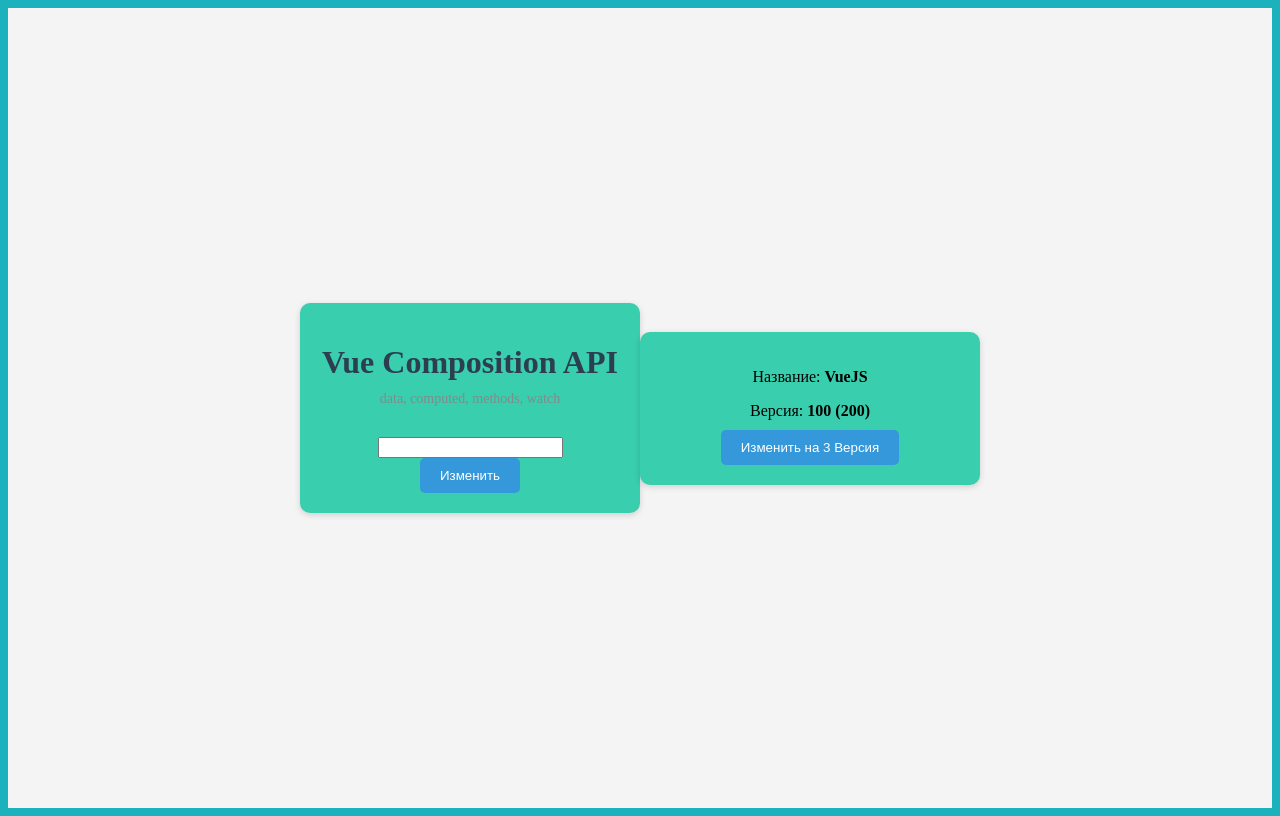
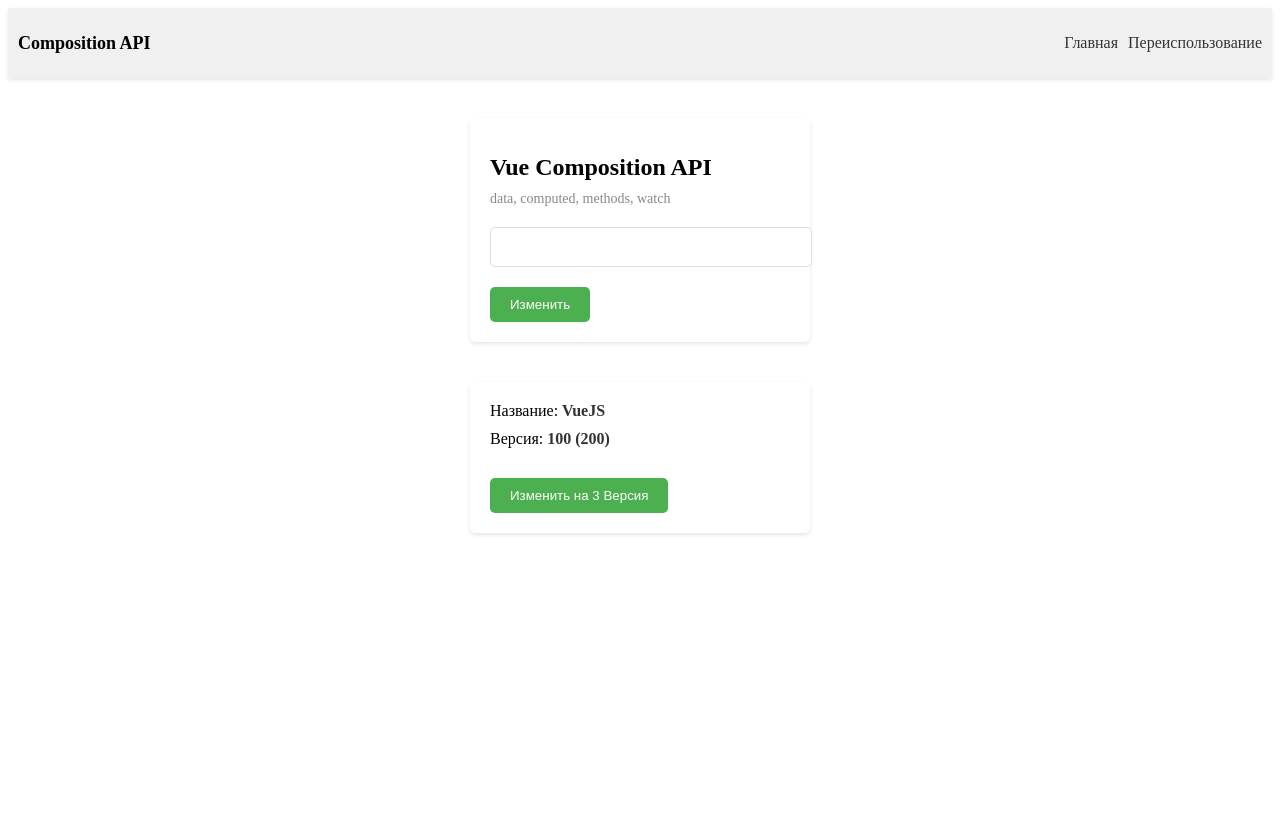
Before and after one commit to vitalay/19-compositionAPI, a Vue app: page / in a window 1280 px wide. Built offline with nearby package versions, Linux system fonts and the light colour scheme.

Commit message:
настроил router

```diff
--- a/package.json
+++ b/package.json
@@ -11,7 +11,8 @@
     "preview": "vite preview"
   },
   "dependencies": {
-    "vue": "^3.5.13"
+    "vue": "^3.5.13",
+    "vue-router": "^4.0.13"
   },
   "devDependencies": {
     "@vitejs/plugin-vue": "^5.2.1",
--- a/src/App.vue
+++ b/src/App.vue
@@ -1,92 +1,60 @@
 <template>
- <div class="container">
-  <div class="card">
-    <h1>Vue Composition API</h1>
-    <small>data, computed, methods, watch </small>
-    <div class="form-control">
-      <input type="text" v-model="ferstName">
-       <!-- <input type="text" ref="textInput" > -->
-    </div>
-
-    <button class="btn" @click="change">Изменить</button>
+  <header class="navbar">
+    <strong>Composition API</strong>
+    <ul class="navbar-menu">
+      <li>
+        <router-link to="/">Главная</router-link>
+      </li>
+      <li>
+        <router-link to="/reusable">Переиспользование</router-link>
+      </li>
+    </ul>
+  </header>
+  <div class="container wide-nav">
+    <router-view></router-view>
   </div>
-
-  <Framvorkinfo
-  :name="name"
-  :version="version"
-  @change-version="changeVersion"
-  class="test-fpom-app"
-  >
-  <template #footer>
-    <p>Все права защищены</p>
-  </template>
-</Framvorkinfo>
-
-
- </div>
-
 </template>
 
 <script>
-import { ref, reactive, toRefs, isRef, isReactive, computed, watch, provide } from 'vue'
-import Framvorkinfo from './Framvorkinfo.vue';
-export default {
-
-
-setup() {
-const name = ref( 'VueJS')
-const version = ref( 100)
-const textInput = ref(null)
-const ferstName = ref('')
-
-
-
-const framework = reactive({
-  name: 'VueJS',
-  version: 3
-})
-
-//const doubleVersion = computed(() => version.value * 2)
-
-// watch ([doubleVersion, name], (newValues, oldValues) => {
-//   console.log('new version', newValues[0]),
-//   console.log('new name', newValues[1]),
-//   console.log('old version', oldValues[0]),
-//   console.log('old name', oldValues[1])
-
-// })
-
-function changeInfo() {
-
-name.value = 'Vue JS !'
-version.value = 150
-//console.log(textInput.value.value)
-
- //framework.name = 'Vue JS !'
- //framework.version = 42
- }
-
-function changeVersion(number) {
-
-  version.value = number
-
-}
-
-provide('name', name)
-provide('version', version)
-
-return {
-change: changeInfo,
-ferstName,
-changeVersion
-}
-},
-components: { Framvorkinfo },
-
-}
 
 </script>
 
 <style scoped>
 
+.navbar {
+  display: flex;
+  justify-content: space-between;
+  align-items: center;
+  padding: 10px;
+  background-color: #f0f0f0;
+  box-shadow: 0 2px 4px rgba(0, 0, 0, 0.1);
+}
+
+.navbar strong {
+  font-size: 18px;
+  font-weight: bold;
+}
+
+.navbar-menu {
+  list-style-type: none;
+  display: flex;
+  gap: 10px;
+}
+
+.navbar-menu li a {
+  text-decoration: none;
+  color: #333;
+  transition: color 0.15s ease-in-out;
+}
+
+.navbar-menu li a.router-link-exact-active {
+  color: #007bff;
+}
+
+.container {
+  max-width: 1200px;
+  margin: 0 auto;
+  padding: 20px;
+}
+
 </style>
--- a/src/Framvorkinfo.vue
+++ b/src/Framvorkinfo.vue
@@ -35,3 +35,40 @@ export default {
 
 }
 </script>
+
+<style scoped>
+
+card {
+  background-color: #fff;
+  border-radius: 5px;
+  box-shadow: 0 2px 4px rgba(0, 0, 0, 0.1);
+  padding: 20px;
+  width: 300px;
+  margin: 20px auto;
+}
+
+.card p {
+  margin: 0 0 10px;
+}
+
+.card strong {
+  color: #333;
+}
+
+.btn {
+  background-color: #4caf50;
+  color: #fff;
+  padding: 10px 20px;
+  border: none;
+  border-radius: 5px;
+  cursor: pointer;
+  margin-top: 20px;
+  transition: background-color 0.3s ease;
+}
+
+.btn:hover {
+  background-color: #45a049;
+}
+
+
+</style>
--- a/src/assets/main.css
+++ /dev/null
@@ -1,56 +0,0 @@
-body {
-  background-color: #1cb2bd;
-
-}
-.container {
-  display: flex;
-  justify-content: center;
-  align-items: center;
-  height: 100vh;
-  background-color: #f4f4f4;
-}
-
-.card {
-  padding: 20px;
-  border-radius: 10px;
-  box-shadow: 0 2px 6px rgba(0, 0, 0, 0.15);
-  background-color: rgb(57, 206, 173);
-  width: 300px;
-  text-align: center;
-}
-
-h1 {
-  color: #2c3e50;
-  margin-bottom: 10px;
-}
-
-small {
-  color: #7f8c8d;
-  font-size: 14px;
-  margin-bottom: 30px;
-  display: block;
-}
-
-hr {
-  border: none;
-  border-top: 1px solid #ccc;
-  margin: 20px 0;
-}
-
-p {
-  margin-bottom: 10px;
-}
-
-.btn {
-  padding: 10px 20px;
-  background-color: #3498db;
-  color: white;
-  border: none;
-  border-radius: 5px;
-  cursor: pointer;
-  transition: background-color 0.3s ease;
-}
-
-.btn:hover {
-  background-color: #2980b9;
-}
--- /dev/null
+++ b/src/router.js
@@ -0,0 +1,18 @@
+import { createRouter, createWebHistory } from 'vue-router';
+import Home from './views/Home.vue';
+import Reusable from './views/Reusable.vue';
+
+const router = createRouter({
+  history: createWebHistory(),
+  routes: [
+    { path: '/', component: Home },
+    { path: '/reusable', component: Reusable },
+  ],
+
+  linkActiveClass: "active",
+    linkExactActiveClass: "active",
+
+});
+
+
+export default router;
--- /dev/null
+++ b/src/views/Home.vue
@@ -0,0 +1,176 @@
+<template>
+
+
+    <div class="card">
+      <h1>Vue Composition API</h1>
+      <small>data, computed, methods, watch </small>
+      <div class="form-control">
+        <input type="text" v-model="ferstName">
+         <!-- <input type="text" ref="textInput" > -->
+      </div>
+
+      <button class="btn" @click="change">Изменить</button>
+    </div>
+
+    <Framvorkinfo
+    :name="name"
+    :version="version"
+    @change-version="changeVersion"
+    class="test-fpom-app"
+    >
+    <template #footer>
+      <p>Все права защищены</p>
+    </template>
+  </Framvorkinfo>
+
+
+</template>
+
+<script>
+import Framvorkinfo from '../Framvorkinfo.vue';
+import {
+   ref,
+  reactive,
+   toRefs,
+    isRef,
+     isReactive,
+      computed,
+       watch,
+        provide,
+        onBeforeMount,
+         onMounted,
+          onBeforeUpdate,
+           onUpdated,
+            onBeforeUnmount,
+             onUnmounted,
+       } from 'vue'
+
+
+
+export default {
+
+
+setup() {
+const name = ref( 'VueJS')
+const version = ref( 100)
+const textInput = ref(null)
+const ferstName = ref('')
+
+
+
+const framework = reactive({
+  name: 'VueJS',
+  version: 3
+})
+
+
+
+
+
+//const doubleVersion = computed(() => version.value * 2)
+
+// watch ([doubleVersion, name], (newValues, oldValues) => {
+//   console.log('new version', newValues[0]),
+//   console.log('new name', newValues[1]),
+//   console.log('old version', oldValues[0]),
+//   console.log('old name', oldValues[1])
+
+// })
+
+function changeInfo() {
+
+name.value = 'Vue JS !'
+version.value = 150
+//console.log(textInput.value.value)
+
+ //framework.name = 'Vue JS !'
+ //framework.version = 42
+ }
+
+function changeVersion(number) {
+
+  version.value = number
+
+}
+
+provide('name', name)
+provide('version', version)
+
+return {
+change: changeInfo,
+ferstName,
+changeVersion
+}
+},
+components: { Framvorkinfo },
+
+}
+
+</script>
+
+<style scoped>
+
+/* Общие стили для карточки */
+.card {
+  background-color: #fff;
+  border-radius: 5px;
+  box-shadow: 0 2px 4px rgba(0, 0, 0, 0.1);
+  padding: 20px;
+  width: 300px;
+  margin: 20px auto;
+}
+
+/* Заголовок */
+.card h1 {
+  font-size: 24px;
+  margin-bottom: 10px;
+}
+
+/* Подзаголовок */
+.card small {
+  color: #888;
+  font-size: 14px;
+  margin-bottom: 20px;
+  display: block;
+}
+
+/* Поле ввода текста */
+.form-control input {
+  width: 100%;
+  padding: 10px;
+  border: 1px solid #ddd;
+  border-radius: 5px;
+  outline: none;
+  font-size: 16px;
+}
+
+/* Кнопка */
+.btn {
+  background-color: #4caf50;
+  color: #fff;
+  padding: 10px 20px;
+  border: none;
+  border-radius: 5px;
+  cursor: pointer;
+  margin-top: 20px;
+  transition: background-color 0.3s ease;
+}
+
+.btn:hover {
+  background-color: #45a049;
+}
+
+/* Компонент Framvorkinfo */
+.test-fpom-app {
+  margin-top: 40px;
+}
+
+/* Футер */
+#footer p {
+  text-align: center;
+  color: #999;
+  font-size: 12px;
+  margin-top: 20px;
+}
+
+</style>
--- /dev/null
+++ b/src/views/Reusable.vue
@@ -0,0 +1,11 @@
+<template>
+    <h1>Reusable</h1>
+</template>
+
+<script>
+
+</script>
+
+<style scoped>
+
+</style>
```
Also changed, not shown: src/main.js (+6 -5 lines), 1 other file (tests, documents, lock files or other folders).
